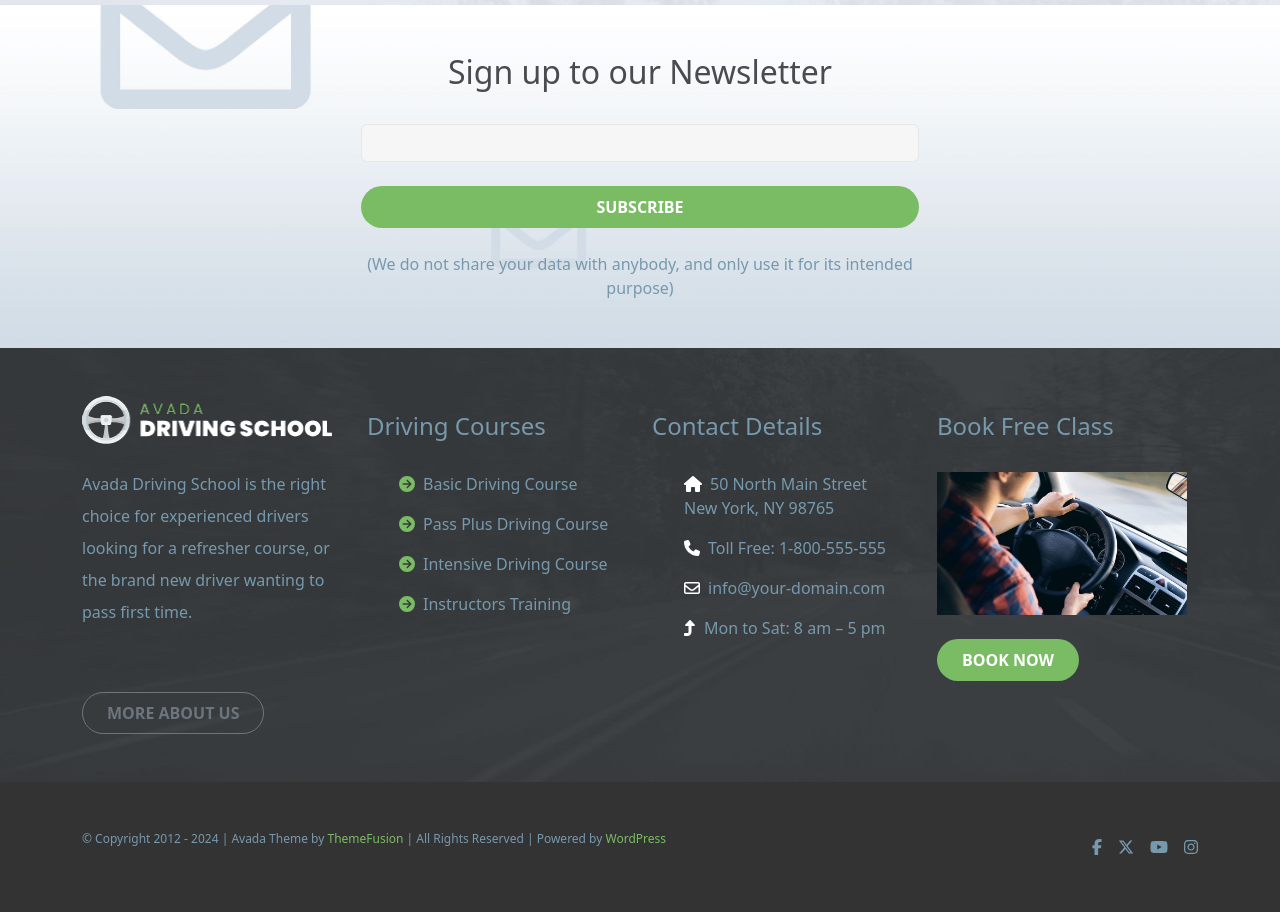
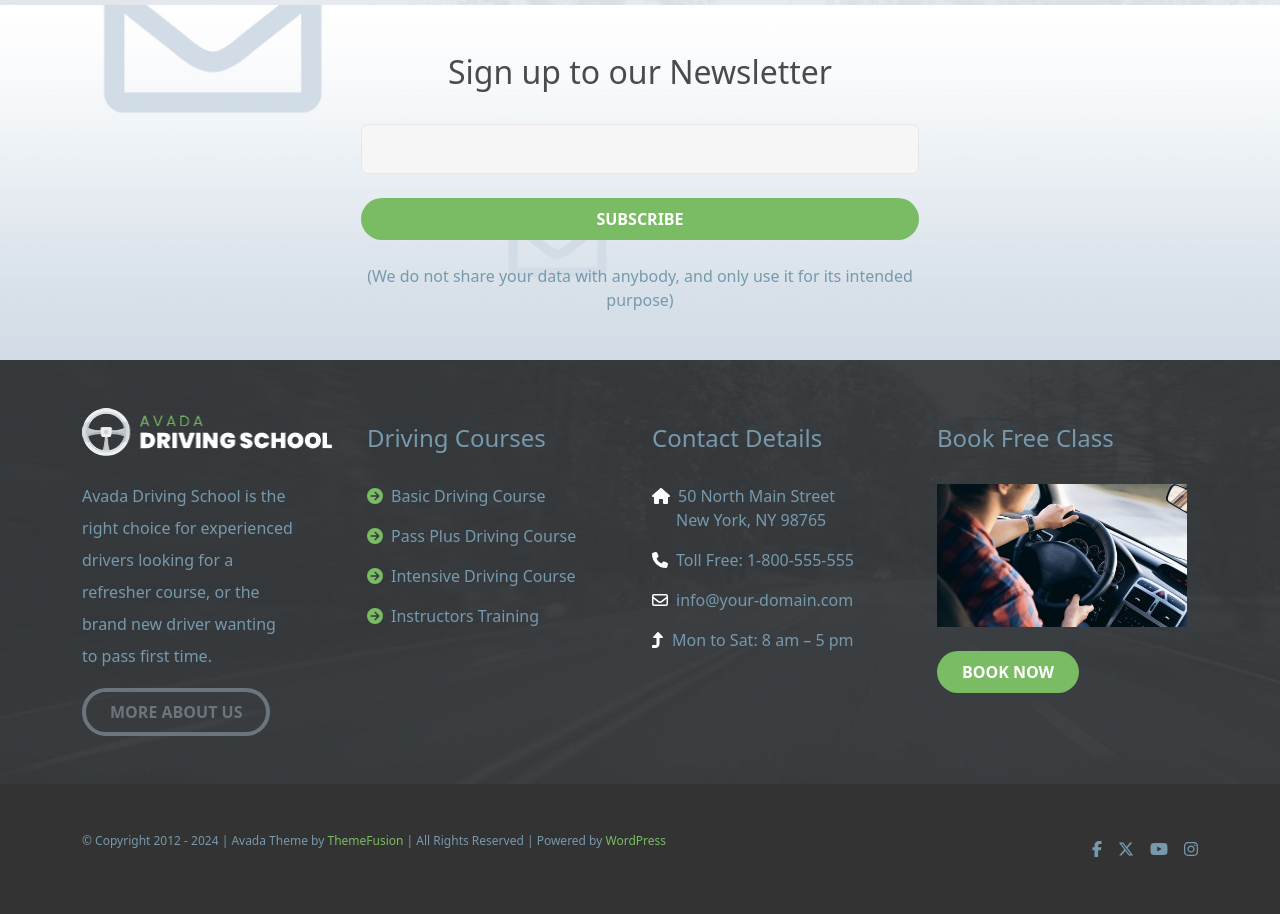
Before and after one commit to MiriamPecora/proj-html-vuejs, a Vue app: page /about in a window 1280 px wide. Shown: the part 4100-5014 px from the top of the page. Built offline with nearby package versions, Linux system fonts and the light colour scheme.

Commit message:
[FIX] Hotfixed details regarding icons, recolor and style classes

```diff
--- a/src/components/AppFooter.vue
+++ b/src/components/AppFooter.vue
@@ -23,7 +23,7 @@
             <div class="container-lg d-flex justify-content-center py-5">
                 <div class="col-6 d-flex text-center flex-column gap-4">
                     <h3 class="fs-2">Sign up to our Newsletter</h3>
-                    <input type="email" class="form-control">
+                    <input type="email" class="team-10-input">
                     <button class="btn rounded-5 px-4 py-2 fw-semibold text-white">SUBSCRIBE</button>
                     <span>(We do not share your data with anybody, and only use it for its intended purpose)</span>
                 </div>
@@ -37,8 +37,8 @@
                     <div class="col">
                         <div class="content">
                             <img class="pb-4" src="../assets/img/header/avada-drivers-logo-1x.webp" alt="">
-                            <p class="pb-5 lh-lg">Avada Driving School is the right choice for experienced drivers looking for a refresher course, or the brand new driver wanting to pass first time.</p>
-                            <button class="btn rounded-5 btn-outline-secondary px-4 py-2 fw-semibold">MORE ABOUT US</button>
+                            <p class="lh-lg pe-5">Avada Driving School is the right choice for experienced drivers looking for a refresher course, or the brand new driver wanting to pass first time.</p>
+                            <button id="grey_btn" class="btn rounded-5 btn-outline-secondary px-4 py-2 fw-semibold">MORE ABOUT US</button>
                         </div>
                     </div>
                     <div class="col">
@@ -66,7 +66,7 @@
                             <ul class="d-flex flex-column gap-3">
                                 <li>
                                     <span><font-awesome-icon class="me-2 team-10-text-white" icon="fa-solid fa-house" />50 North Main Street <br>
-                                    New York, NY 98765</span>
+                                    <span class="ps-4">New York, NY 98765</span></span>
                                 </li>
                                 <li>
                                     <span><font-awesome-icon class="me-2 team-10-text-white" icon="fa-solid fa-phone" />Toll Free: 1-800-555-555</span>
@@ -129,10 +129,6 @@
         background-image: url("../assets/img/footer/newsletter_background.jpg");
         background-size:cover;
 
-        input {
-            background-color: $bg-about;
-        }
-
         h3 {
             color: $color-title;
         }
@@ -148,6 +144,14 @@
 
         img {
             width: 250px;
+        }
+
+        ul {
+            padding-left: 0;
+        }
+
+        #grey_btn {
+            border: 4px solid;
         }
     }
 
--- a/src/pages/PageForm.vue
+++ b/src/pages/PageForm.vue
@@ -75,17 +75,17 @@ export default {
                             <div class="row">
                                 <div class="col-6 py-4" v-for="inputName in inputNames">
                                     <label class="form-label">{{ inputName }}</label>
-                                    <input type="text" class="form-control">
+                                    <input type="text" class="team-10-input">
                                 </div>
                                 <div class="col-12 py-4">
                                     <label class="form-label" for="service">Service</label>
-                                    <select id="service" class="form-select" aria-label="Default select example">
+                                    <select id="service" class="team-10-input" style="height: 90%;" aria-label="Default select example">
                                         <option v-for="option in options" :value="option"> {{ option }} </option>
                                     </select>
                                 </div>
                                 <div class="col-12 py-4">
                                     <label class="form-label">Message</label>
-                                    <textarea class="form-control"></textarea>
+                                    <textarea class="team-10-input"></textarea>
                                 </div>
                                 <div class="col">
                                     <button class="btn rounded-5 px-4 py-2 fw-semibold text-white" type="submit">SEND</button>
@@ -131,10 +131,6 @@ export default {
     }
 
     #form {
-        input, select, textarea {
-            background-color: $bg-about;
-        }
-
         button {
         background-color: $color-main;
         }
```
